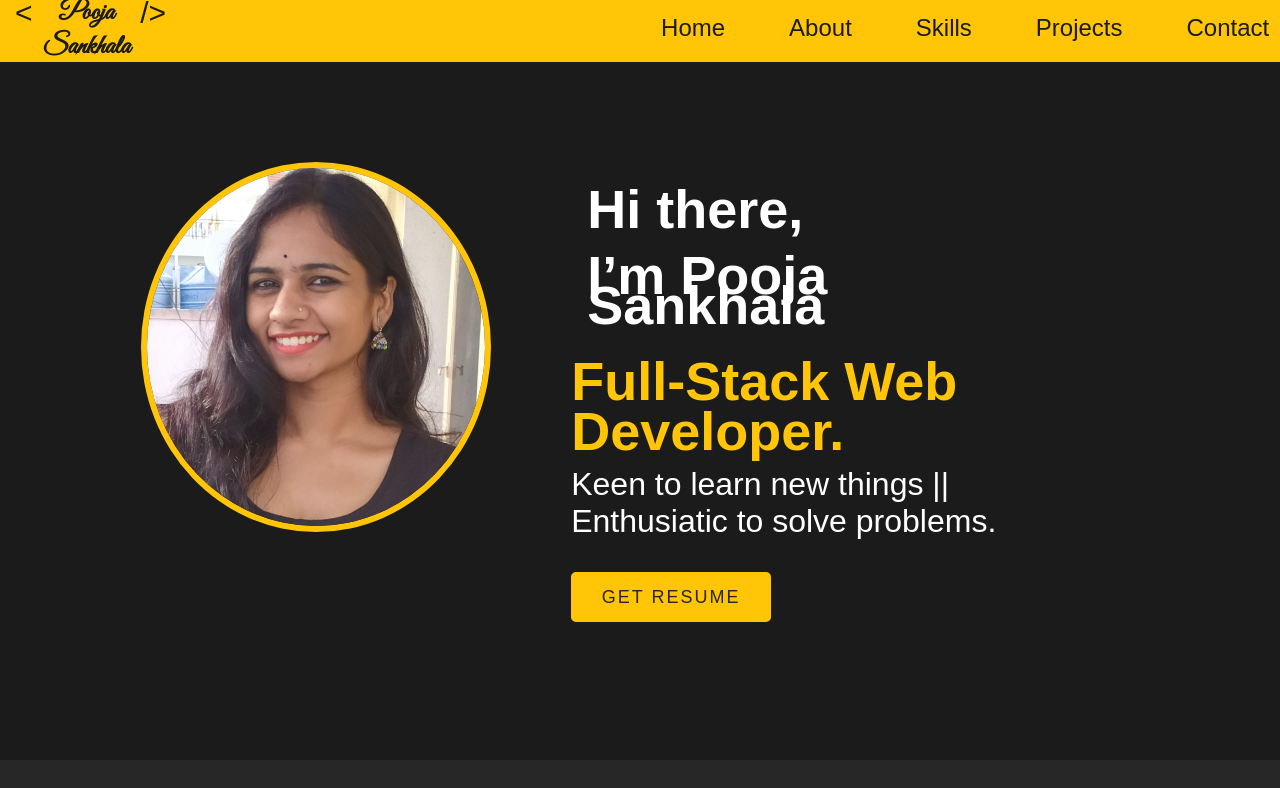
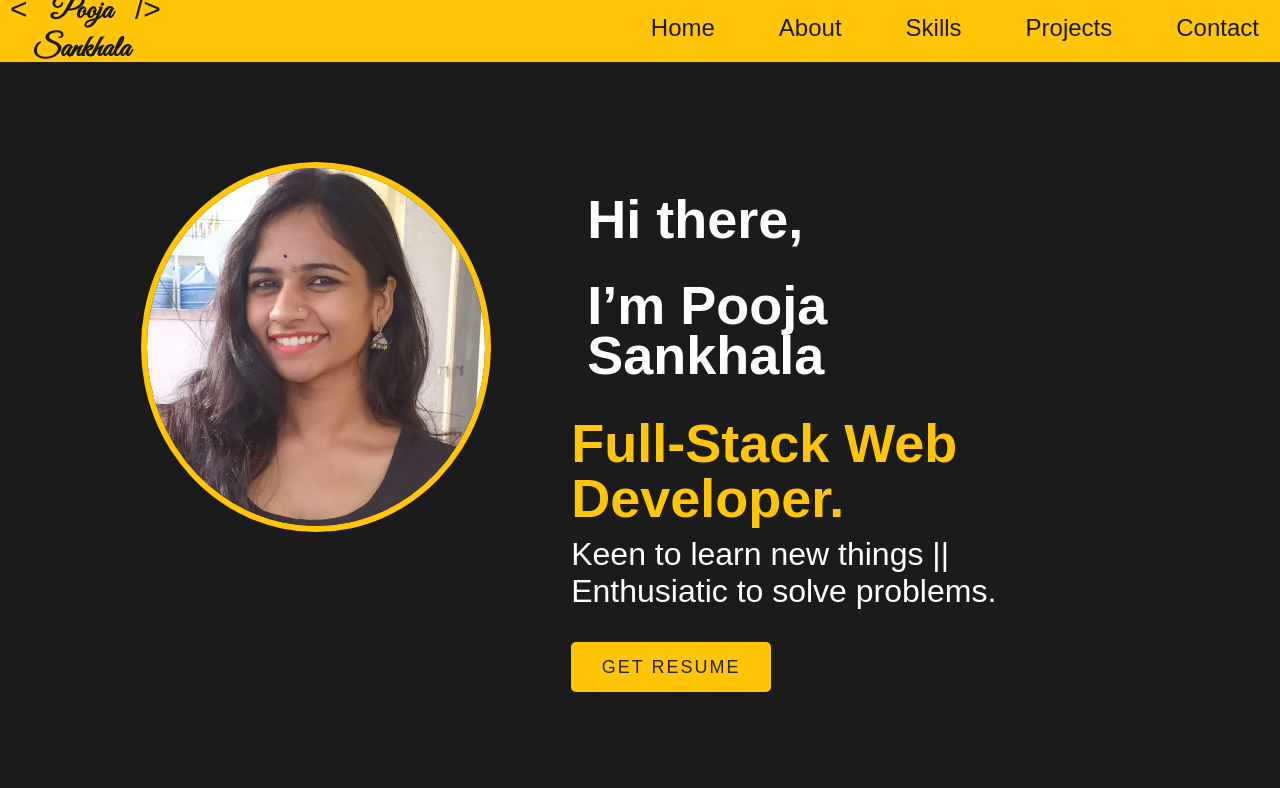
Before and after one commit to Pooja9783/myportfolio, a React (Create React App) app: page / in a window 1280 px wide. Shown: the top 788 px of the page. Built offline with nearby package versions, Linux system fonts and the light colour scheme.

Commit message:
margin changes

```diff
--- a/src/App.css
+++ b/src/App.css
@@ -24,7 +24,7 @@ h4,
 h5,
 h6,
 span {
-  font-size: 18px;
+  font-size: 13px;
   color: #fff;
   font-family: Arial, Helvetica, sans-serif;
 }
@@ -35,7 +35,7 @@ span {
   display: block;
 }
 p {
-  font-size: 16px;
+  font-size: 10px;
   font-family: Arial, Helvetica, sans-serif;
 }
 .white {
@@ -63,7 +63,7 @@ p {
   padding: 0px 30px;
 }
 .pxy__30 {
-  padding: 15px;
+  padding: 10px;
 }
 .container {
   width: 92%;
@@ -137,7 +137,7 @@ button.btn {
 .p__color {
   color: rgba(198, 201, 216, 0.75);
   font-size: 18px;
-  line-height: 30px;
+  /* line-height: 30px; */
   font-family: Poppins, sans-serif;
   margin-bottom: 15px;
 }
--- a/src/Home.css
+++ b/src/Home.css
@@ -16,12 +16,12 @@ li.nav__items {
 }
 h2.home__text {
   font-size: 54px;
-  line-height: 30px;
+  line-height: 50px;
   font-weight: 800;
 }
 h3.home__text {
   font-size: 54px;
-  line-height: 50px;
+  line-height: 55px;
   font-weight: 800;
 }
 hr {
@@ -56,10 +56,10 @@ hr {
 }
 .logo p {
   color: #1b1b1b;
-  font-size: 27px;
+  font-size: 30px;
   font-weight: bold;
   font-family: "Great Vibes", cursive;
-  margin: auto 10px;
+  margin: auto 5px;
 }
 .logo-name {
   font-size: 30px;
```
